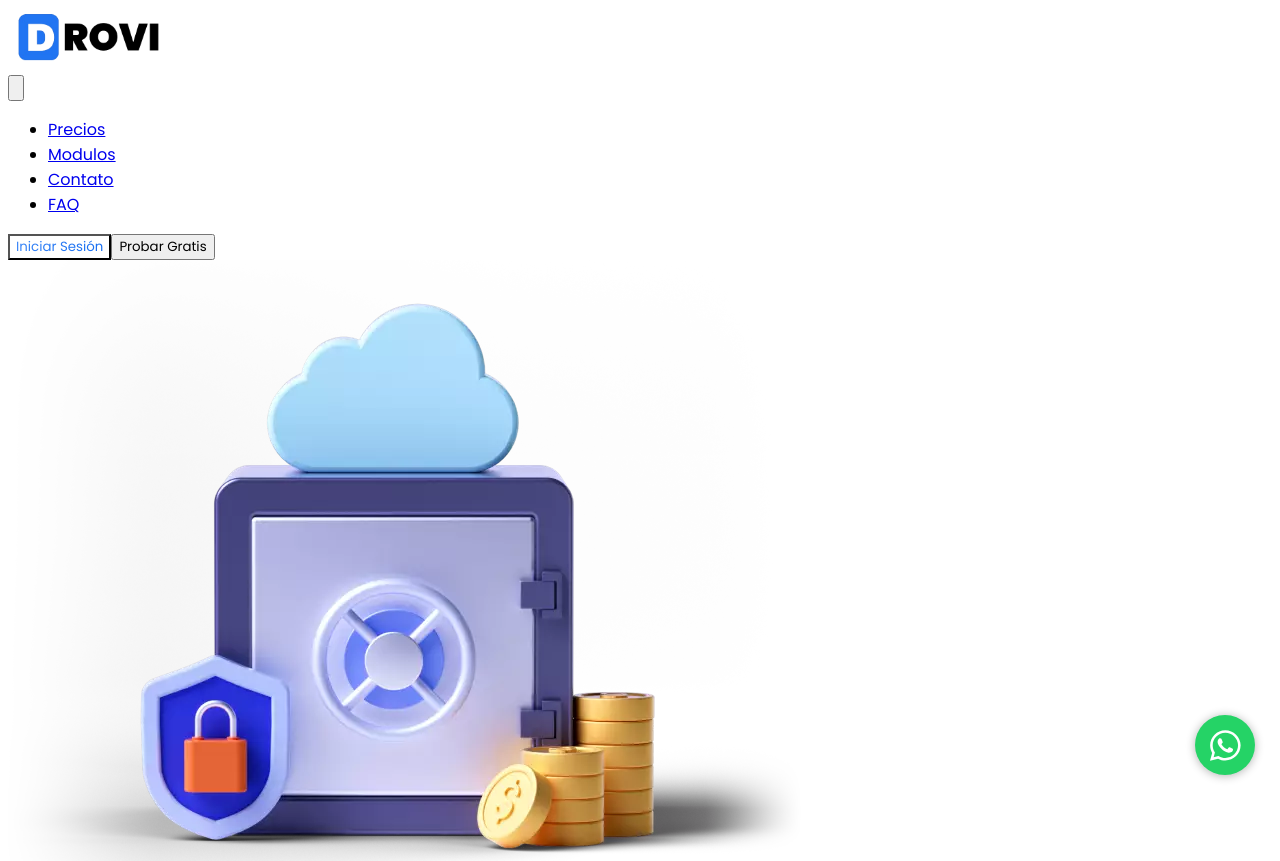
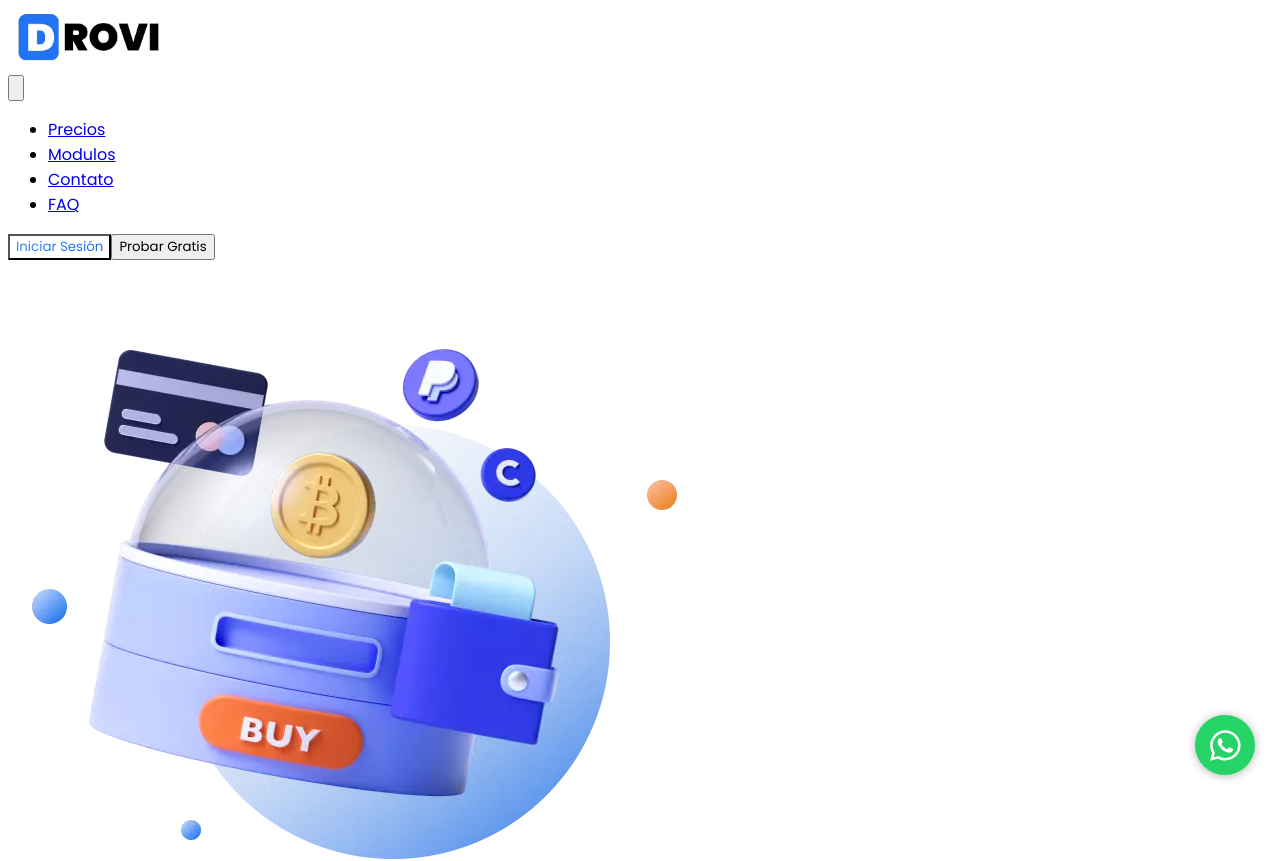
Before and after one commit to jhonyvidal/landing-pos, a React (Create React App) app: page / in a window 1280 px wide. Shown: the top 861 px of the page. Built offline with nearby package versions, Linux system fonts and the light colour scheme.

Commit message:
Animated text TicketSection fixed

```diff
--- a/src/modules/landing/screen/landing.screen.tsx
+++ b/src/modules/landing/screen/landing.screen.tsx
@@ -24,7 +24,7 @@
         {/* <CartOnlineSection/> */}
 
         {/* <!-- Best Result section --> */}
-        {/* <BestResultSection/> */}
+        <BestResultSection/>
 
         {/* <!-- Ticket section --> */}
         {/* De aquí hacia arriba se daña */}
--- a/src/sections/landing/TicketSection.tsx
+++ b/src/sections/landing/TicketSection.tsx
@@ -3,7 +3,7 @@
 function TicketSection() {
     return(
         // <section className="w-full my-24">
-        <section className="w-full mb-24">
+        <section className="w-full mb-24 overflow-hidden">
             <div className="relative max-w-screen-xl px-8 mx-auto grid grid-cols-12 gap-x-6">
             <div data-aos="fade-right" className="col-span-12 lg:col-span-6">
                 <div className="w-full">
```
